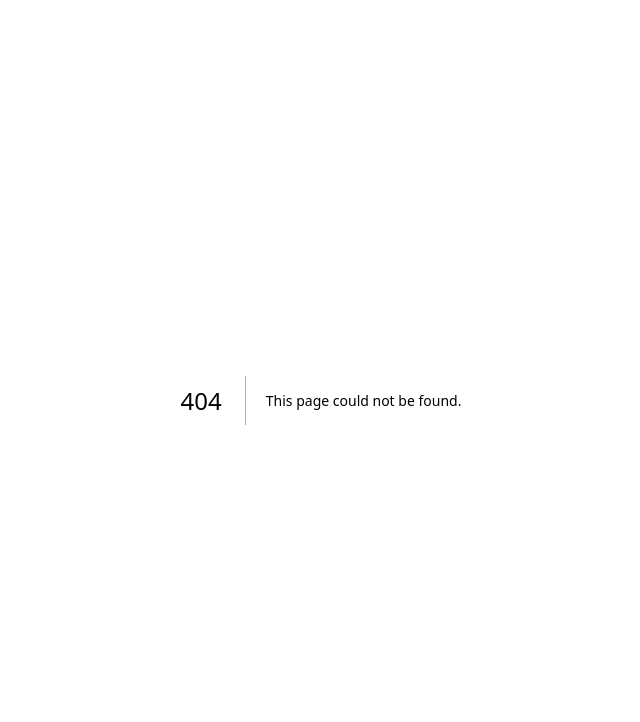
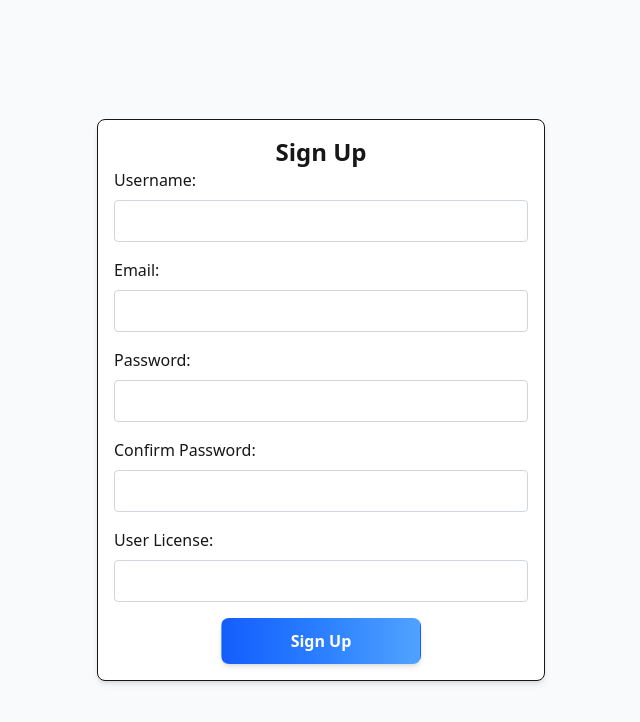
Before and after one commit to JHTAchilles/software-dev-management-app, a Next.js app in the folder apps/web/: page /signup in a window 1280 px wide. Before the commit this address had no page. Shown: the top 722 px of the page, without its empty margins (319-959 px from the left). Built offline with nearby package versions, Linux system fonts and the light colour scheme.

Commit message:
added: basic login and sign up page

```diff
--- /dev/null
+++ b/apps/web/src/components/get_started_button.tsx
@@ -0,0 +1,34 @@
+import Link from "next/link";
+import { ReactNode, ButtonHTMLAttributes } from "react";
+
+interface ButtonProps extends ButtonHTMLAttributes<HTMLButtonElement> {
+	children: ReactNode;
+	href?: string;
+	className?: string;
+}
+
+export const GetStartedButton = ({
+	children,
+	href = "/",
+	className,
+	style,
+	...props
+}: ButtonProps) => {
+	return (
+		<Link href={href} passHref>
+			<button
+				type="button"
+				className={[
+					"text-white bg-linear-to-r from-blue-600 via-blue-500 to-blue-400 box-border border border-transparent hover:from-blue-700 hover:to-blue-500 hover:via-blue-600 focus:ring-4 focus:ring-blue-300 shadow-md font-semibold leading-5 rounded-lg text-base px-6 py-3 transition-all duration-200 ease-in-out transform hover:scale-105 hover:shadow-lg focus:outline-none cursor-pointer",
+					className,
+				]
+					.filter(Boolean)
+					.join(" ")}
+				style={style}
+				{...props}
+			>
+				{children}
+			</button>
+		</Link>
+	);
+};
--- a/apps/web/src/pages/globals.css
+++ b/apps/web/src/pages/globals.css
@@ -1,3 +1,5 @@
+@import "tailwindcss";
+
 :root {
 	--background: #ffffff;
 	--foreground: #171717;
@@ -21,12 +23,6 @@ body {
 	background: var(--background);
 }
 
-* {
-	box-sizing: border-box;
-	padding: 0;
-	margin: 0;
-}
-
 a {
 	color: inherit;
 	text-decoration: none;
--- a/apps/web/src/pages/index.tsx
+++ b/apps/web/src/pages/index.tsx
@@ -42,7 +42,9 @@ export default function Home() {
 					</Feature>
 				</div>
 				<div style={{ marginTop: 40, fontWeight: 500, fontSize: "1.1rem" }}>
-					<GetStartedButton href="/login">Get Started</GetStartedButton>
+					<GetStartedButton href="/login" className="w-60">
+						Get Started
+					</GetStartedButton>
 				</div>
 			</main>
 			<footer style={{ marginTop: 64, fontSize: 14, color: "#888" }}>
--- /dev/null
+++ b/apps/web/src/pages/login/index.tsx
@@ -0,0 +1,79 @@
+import { useState } from "react";
+import { GetStartedButton } from "../../components/get_started_button";
+import Link from "next/link";
+
+export default function Login() {
+	const [username, setUsername] = useState("");
+	const [email, setEmail] = useState("");
+	const [password, setPassword] = useState("");
+	const [message, setMessage] = useState("");
+
+	const handleSubmit = (e: React.FormEvent) => {
+		e.preventDefault();
+		// Demo: just show a message
+		setMessage(`Logged in as ${email}`);
+		alert(`Logged in as ${email}`);
+	};
+
+	return (
+		<div className="flex justify-center min-h-screen items-center bg-gray-50 dark:bg-gray-900">
+			<div className="border shadow-md max-w-md w-full bg-white dark:bg-gray-900 rounded-lg p-4">
+				<h1 className="text-2xl font-bold text-center">Log In</h1>
+				<div className="flex items-center gap-1 justify-center">
+					<span className="text-sm text-gray-600 font-normal">
+						Don't have an account yet?
+					</span>
+					<Link href="/signup">
+						<span className="text-sm underline text-blue-600 hover:text-blue-900">
+							Sign Up
+						</span>
+					</Link>
+				</div>
+				<form onSubmit={handleSubmit} className="flex flex-col gap-y-4">
+					<label className="flex flex-col gap-1">
+						Username:
+						<input
+							type="text"
+							value={username}
+							onChange={(e) => setUsername(e.target.value)}
+							required
+							className="w-full p-2 mt-1 border border-gray-300 rounded focus:outline-none focus:ring-2 focus:ring-blue-400 dark:bg-gray-800 dark:border-gray-700"
+						/>
+					</label>
+					<label className="flex flex-col gap-1">
+						Email:
+						<input
+							type="email"
+							value={email}
+							onChange={(e) => setEmail(e.target.value)}
+							required
+							className="w-full p-2 mt-1 border border-gray-300 rounded focus:outline-none focus:ring-2 focus:ring-blue-400 dark:bg-gray-800 dark:border-gray-700"
+						/>
+					</label>
+					<label className="flex flex-col gap-1">
+						Password:
+						<input
+							type="password"
+							value={password}
+							onChange={(e) => setPassword(e.target.value)}
+							required
+							className="w-full p-2 mt-1 border border-gray-300 rounded focus:outline-none focus:ring-2 focus:ring-blue-400 dark:bg-gray-800 dark:border-gray-700"
+						/>
+					</label>
+					<div className="flex justify-center">
+						<GetStartedButton className="w-50 text-white bg-brand box-border border border-transparent hover:bg-brand-strong focus:ring-4 focus:ring-brand-medium shadow-xs font-medium leading-5 rounded-base text-sm px-4 py-2.5 focus:outline-none">
+							Log In
+						</GetStartedButton>
+					</div>
+				</form>
+				{message && (
+					<p
+						className={`mt-4 text-center font-medium ${message.includes("not match") ? "text-red-500" : "text-green-600"}`}
+					>
+						{message}
+					</p>
+				)}
+			</div>
+		</div>
+	);
+}
--- /dev/null
+++ b/apps/web/src/pages/signup/index.tsx
@@ -0,0 +1,91 @@
+import { useState } from "react";
+import { GetStartedButton } from "../../components/get_started_button";
+
+export default function Signup() {
+	const [username, setUsername] = useState("");
+	const [email, setEmail] = useState("");
+	const [password, setPassword] = useState("");
+	const [confirmPassword, setConfirmPassword] = useState("");
+	const [userLicense, setUserLicense] = useState("");
+	const [message, setMessage] = useState("");
+
+	const handleSubmit = (e: React.FormEvent) => {
+		e.preventDefault();
+		if (password !== confirmPassword) {
+			setMessage("Passwords do not match");
+			return;
+		}
+		// Demo: just show a message
+		setMessage(`Account created for ${email}`);
+	};
+
+	return (
+		<div className="flex justify-center min-h-screen items-center bg-gray-50 dark:bg-gray-900">
+			<div className="border shadow-md max-w-md w-full bg-white dark:bg-gray-900 rounded-lg p-4">
+				<h1 className="text-2xl font-bold text-center">Sign Up</h1>
+				<form onSubmit={handleSubmit} className="flex flex-col gap-y-4">
+					<label className="flex flex-col gap-1">
+						Username:
+						<input
+							type="text"
+							value={username}
+							onChange={(e) => setUsername(e.target.value)}
+							required
+							className="w-full p-2 mt-1 border border-gray-300 rounded focus:outline-none focus:ring-2 focus:ring-blue-400 dark:bg-gray-800 dark:border-gray-700"
+						/>
+					</label>
+					<label className="flex flex-col gap-1">
+						Email:
+						<input
+							type="email"
+							value={email}
+							onChange={(e) => setEmail(e.target.value)}
+							required
+							className="w-full p-2 mt-1 border border-gray-300 rounded focus:outline-none focus:ring-2 focus:ring-blue-400 dark:bg-gray-800 dark:border-gray-700"
+						/>
+					</label>
+					<label className="flex flex-col gap-1">
+						Password:
+						<input
+							type="password"
+							value={password}
+							onChange={(e) => setPassword(e.target.value)}
+							required
+							className="w-full p-2 mt-1 border border-gray-300 rounded focus:outline-none focus:ring-2 focus:ring-blue-400 dark:bg-gray-800 dark:border-gray-700"
+						/>
+					</label>
+					<label className="flex flex-col gap-1">
+						Confirm Password:
+						<input
+							type="password"
+							value={confirmPassword}
+							onChange={(e) => setConfirmPassword(e.target.value)}
+							required
+							className="w-full p-2 mt-1 border border-gray-300 rounded focus:outline-none focus:ring-2 focus:ring-blue-400 dark:bg-gray-800 dark:border-gray-700"
+						/>
+					</label>
+					<label className="flex flex-col gap-1">
+						User License:
+						<input
+							type="text"
+							value={userLicense}
+							onChange={(e) => setUserLicense(e.target.value)}
+							required
+							className="w-full p-2 mt-1 border border-gray-300 rounded focus:outline-none focus:ring-2 focus:ring-blue-400 dark:bg-gray-800 dark:border-gray-700"
+						/>
+					</label>
+					<div className="flex justify-center">
+						<GetStartedButton className="w-50">Sign Up</GetStartedButton>
+					</div>
+				</form>
+				{message && (
+					<p
+						className={`mt-4 text-center font-medium ${message.includes("not match") ? "text-red-500" : "text-green-600"}`}
+					>
+						{message}
+					</p>
+				)}
+			</div>
+		</div>
+	);
+}
```
